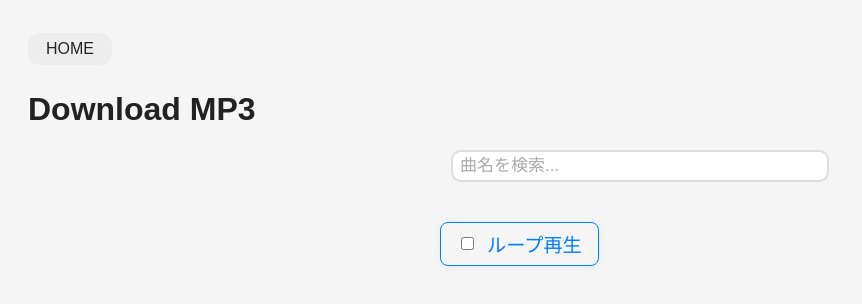
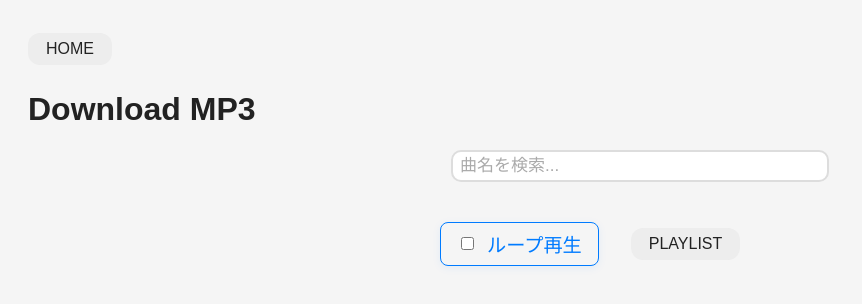
Before and after one commit to Sugar2550/sbcjp-music-downloader, a plain HTML site: page mp3.html in a window 1280 px wide. Shown: the whole page, without its empty margins (0-862 px from the left). Drawn offline with Linux system fonts and the light colour scheme; no server answers.

Commit message:
add "playlist" button

```diff
--- a/common.css
+++ b/common.css
@@ -69,6 +69,7 @@ tr:nth-child(odd) td { background: #fff; }
   display: flex;
   align-items: center;
   justify-content: flex-start;
+  gap: 32px;
 }
 .loop-label {
   font-size: 1.2em;
--- a/mp3.html
+++ b/mp3.html
@@ -19,6 +19,7 @@
   <label class="loop-label">
     <input type="checkbox" id="loopToggle"> ループ再生
   </label>
+  <button class="simple-btn" onclick="location.href='playlist.html'">PLAYLIST</button>
 </div>
 <div id="track-list"></div>
 <script src="js/music-table.js"></script>
```
Also changed, not shown: ogg.html (+1 -0 lines).
